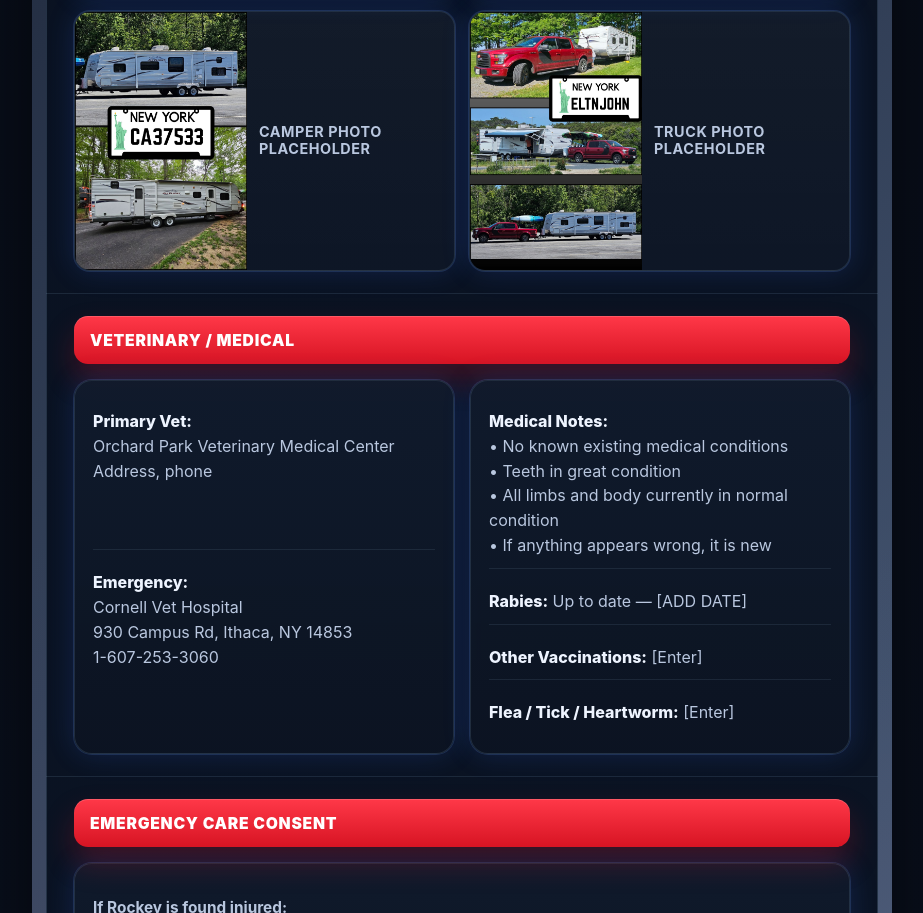
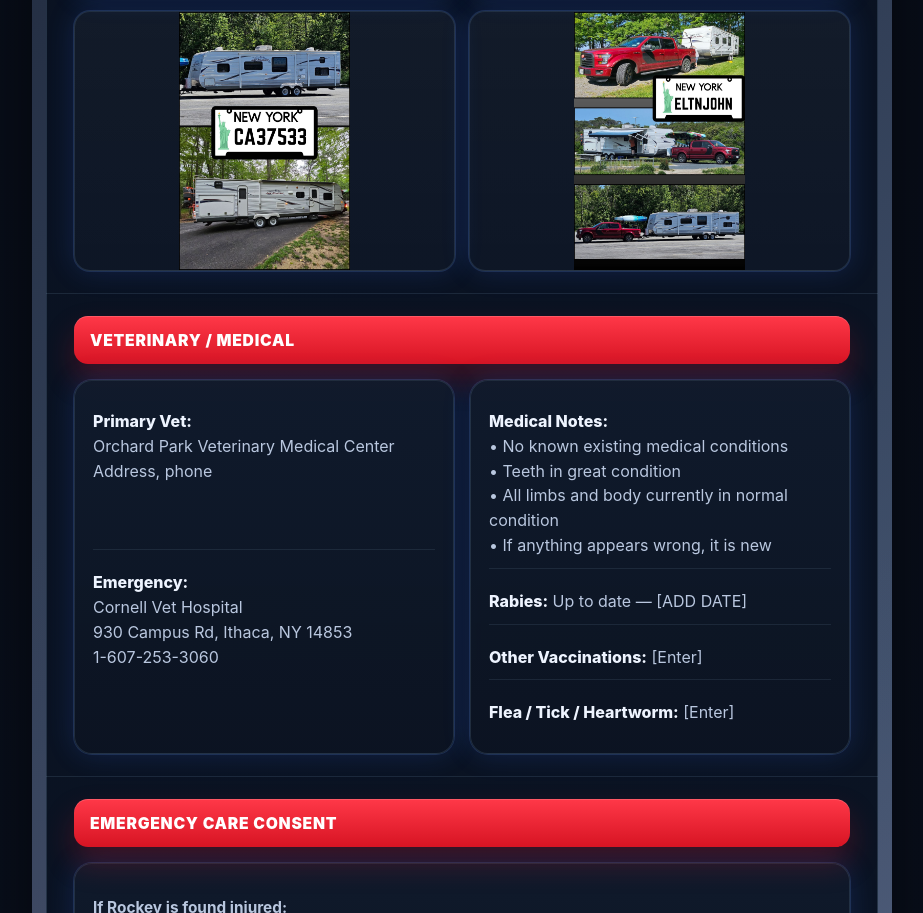
Before and after one commit to mypetlink/mypetlink.github.io, a plain HTML site: page rockey/index.html in a window 1280 px wide. Shown: the part 5813-6726 px from the top of the page, without its empty margins (178-1101 px from the left). Drawn offline with Linux system fonts and the light colour scheme.

Commit message:
Update index.html

```diff
--- a/rockey/index.html
+++ b/rockey/index.html
@@ -821,12 +821,10 @@
         </div>
         <div class="vehicle-photo-grid">
           <div class="vehicle-photo">
-            <img src="camper-1.jpg" alt="Camper photo placeholder">
-            <div class="caption">Camper Photo Placeholder</div>
+            <img src="camper-1.jpg" alt="Camper photo">
           </div>
           <div class="vehicle-photo">
-            <img src="truck-1.jpg" alt="Truck photo placeholder">
-            <div class="caption">Truck Photo Placeholder</div>
+            <img src="truck-1.jpg" alt="Truck photo">
           </div>
         </div>
       </section>
```
